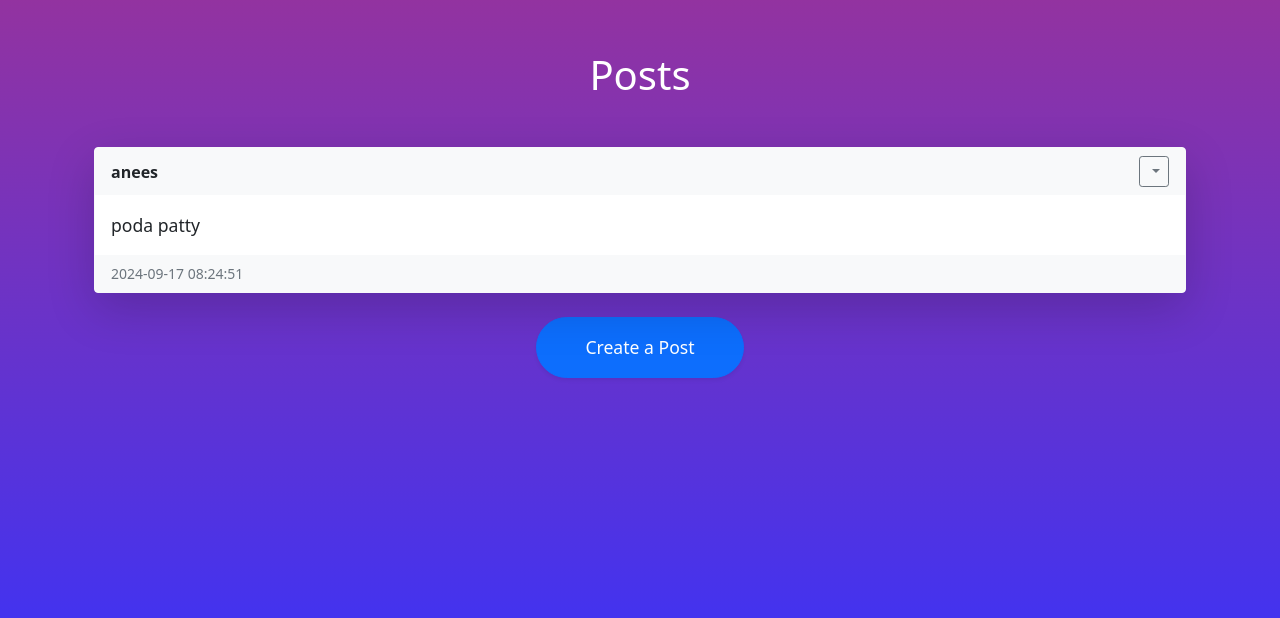
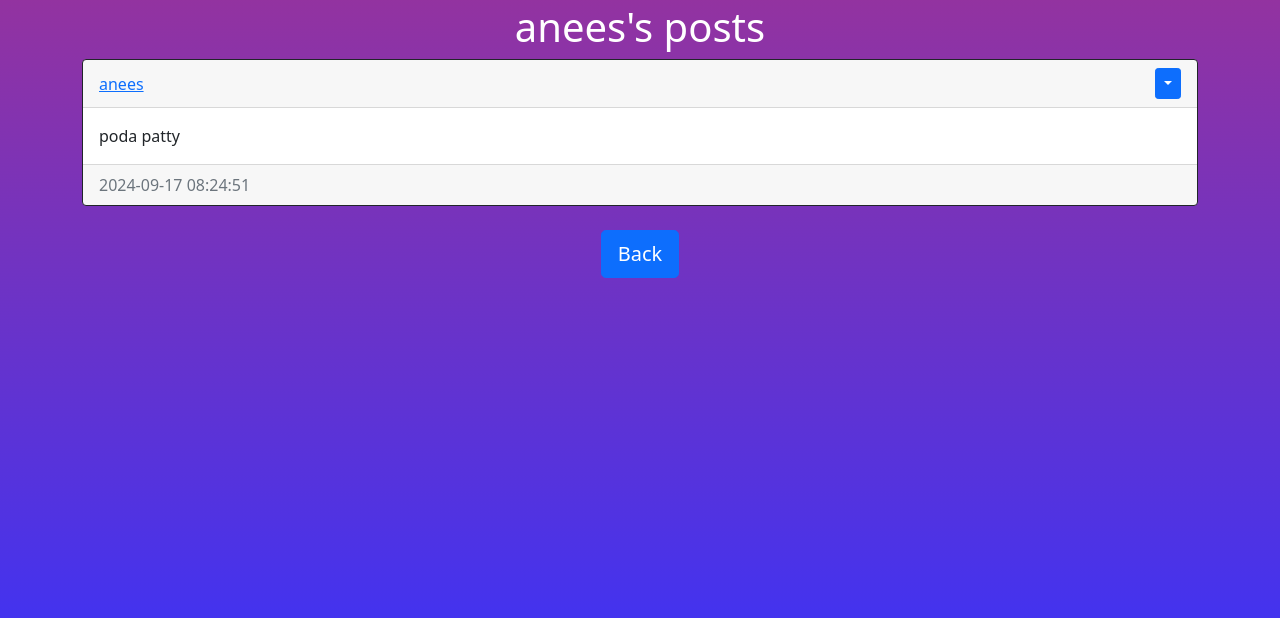
Before and after one commit to aneesmuhammeed/Blog-flask, a Flask app: page /posts/anees in a window 1280 px wide. Shown: the part 53-671 px from the top of the page. Run offline with Flask 3, Linux system fonts and the light colour scheme; a user stored in the database is signed in; data comes from the database, SQL or seed files in the repository; some libraries are stand-ins or nearby versions.

Commit message:
Update posts.html

```diff
--- a/website/templates/posts.html
+++ b/website/templates/posts.html
@@ -1,98 +1,8 @@
-{% extends "base.html" %}
-
-{% block title %}Home{% endblock %}
-
-{% block content %}
-<style>
-  /* Hover Effect on the Post Card */
-.post-card {
-  transition: transform 0.3s ease, box-shadow 0.3s ease;
-}
-
-.post-card:hover {
-  transform: translateY(-10px); /* Lift effect */
-  box-shadow: 0 10px 20px rgba(0, 0, 0, 0.1); /* Elevated shadow */
-}
-
-/* Hover effect for the Dropdown button */
-.post-dropdown:hover {
-  background-color: #f8f9fa;
-  color: #007bff;
-}
-
-/* Add a smooth transition for the dropdown icon */
-.post-dropdown i {
-  transition: transform 0.3s ease;
-}
-
-.post-dropdown:hover i {
-  transform: rotate(90deg); /* Rotate icon when hovered */
-}
-
-/* Hover effect for Card Body Text */
-.card-body:hover {
-  background-color: #f8f9fa; /* Subtle background change on hover */
-}
-
-/* Adding smooth transition for the whole card */
-.card {
-  transition: all 0.3s ease;
-}
-
-/* Styling the "Create a Post" button on hover */
-.btn-primary:hover {
-  background-color: #0056b3;
-  transform: scale(1.05); /* Slightly enlarge button */
-}
-
-</style>
-  <!-- Page Header -->
-  <h1 class="text-center text-white my-5" style="font-size: 2.5rem;">{% block header %}Posts{% endblock %}</h1>
-
-  <div id="posts" class="container">
-    <!-- Loop through posts -->
-    {% for post in posts %}
-      <div class="card border-light mb-4 shadow-lg rounded-lg post-card">
-        <!-- Card Header: Author and Actions -->
-        <div class="card-header d-flex justify-content-between align-items-center bg-light border-bottom-0 rounded-top">
-          <a href="/posts/{{ post.user.username }}" class="text-decoration-none text-dark fw-bold">
-            {{ post.user.username }}
-          </a>
-
-          {% if user.id == post.author %}
-            <!-- Dropdown for Post Actions (Delete) -->
-            <div class="btn-group">
-              <button type="button" class="btn btn-sm btn-outline-secondary dropdown-toggle post-dropdown" data-bs-toggle="dropdown" aria-expanded="false">
-                <i class="bi bi-three-dots"></i>
-              </button>
-              <ul class="dropdown-menu">
-                <li><a href="/delete-post/{{ post.id }}" class="dropdown-item text-danger">Delete</a></li>
-              </ul>
-            </div>
-          {% endif %}
-        </div>
-
-        <!-- Card Body: Post Content -->
-        <div class="card-body">
-          <p class="card-text" style="font-size: 1.1rem; line-height: 1.6;">{{ post.text }}</p>
-        </div>
-
-        <!-- Card Footer: Date Created -->
-        <div class="card-footer text-muted d-flex justify-content-between align-items-center bg-light border-top-0 rounded-bottom">
-          <span class="small">{{ post.date_created }}</span>
-        </div>
-      </div>
-    {% endfor %}
-  </div>
-
-  <!-- Create Post Button -->
-  {% block footer %}
-  <div class="text-center my-4">
-    <a href="/create-post">
-      <button type="button" class="btn btn-primary btn-lg shadow-sm px-5 py-3 rounded-pill" style="font-size: 1.1rem;">
-        Create a Post
-      </button>
-    </a>
+{% extends "posts_div.html" %} {% block title %}{{username}}'s Posts{% endblock
+  %} {% block header %} {{username}}'s posts {% endblock %} {% block footer %}
+  <div align="center">
+    <a href="/home"
+      ><button type="button" class="btn btn-primary btn-lg">Back</button></a
+    >
   </div>
   {% endblock %}
-{% endblock %}
```
